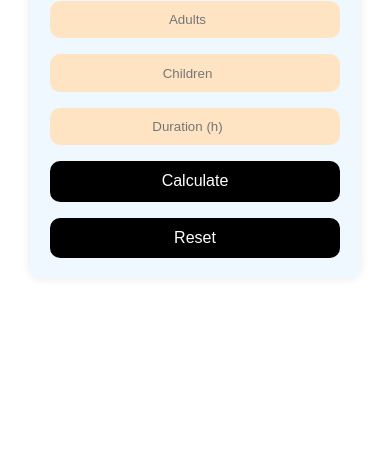
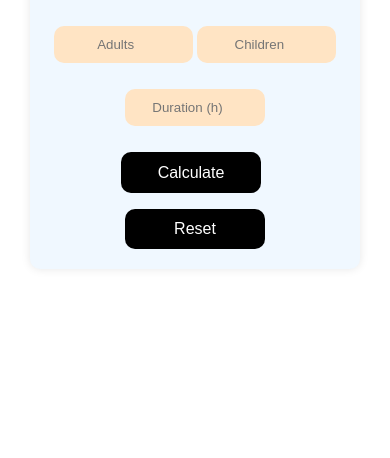
Before and after one commit to lorenagrazy/Babecuemeter, a plain HTML site: page index.html in a window 390 px wide. Shown: the part 426-884 px from the top of the page. Drawn offline with Linux system fonts and the light colour scheme.

Commit message:
Code Update

```diff
--- a/style.css
+++ b/style.css
@@ -98,8 +98,12 @@ img {
 
   input,
   button {
-    width: 100%;
-    display: block;
-    margin-right: 0;
+    width: 48%;
+    display: inline-block;
+    box-sizing: border-box;
+  }
+
+  .calculate {
+    margin-right: 0.5rem;
   }
 }
```
